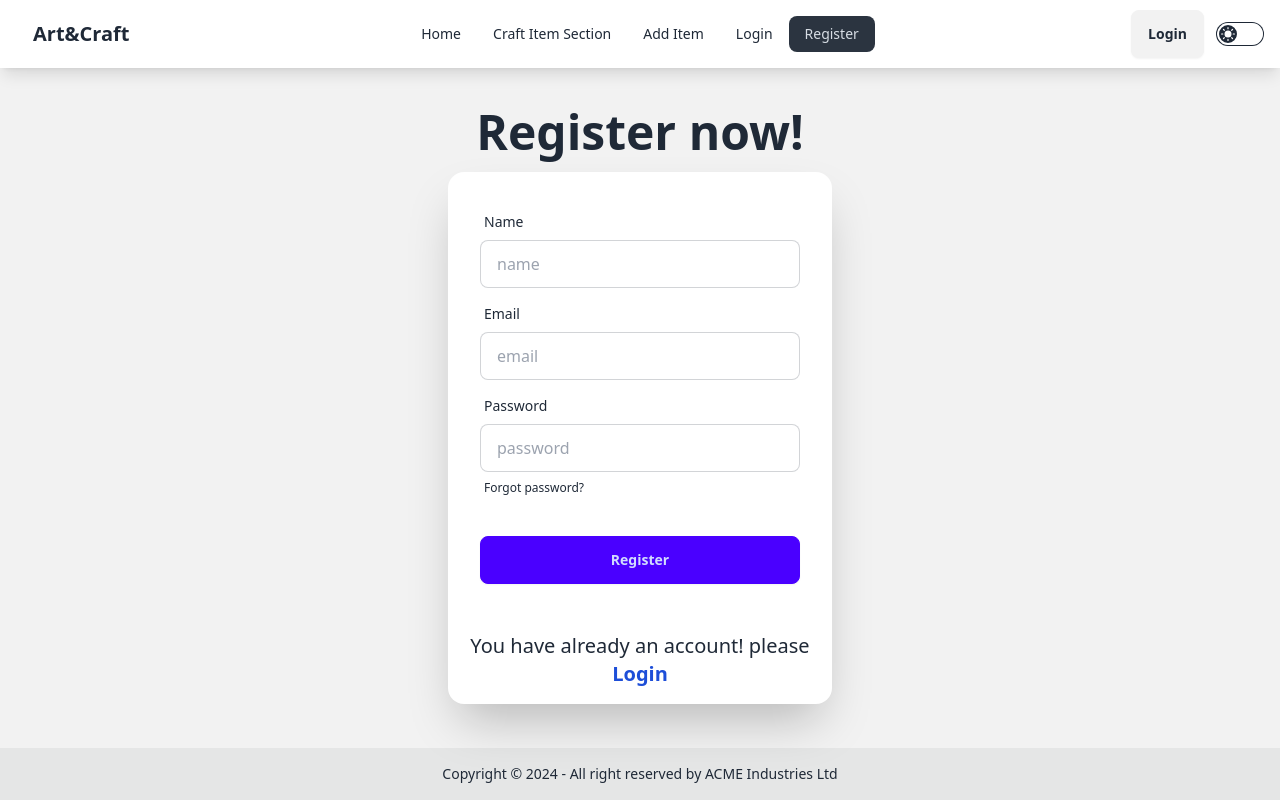
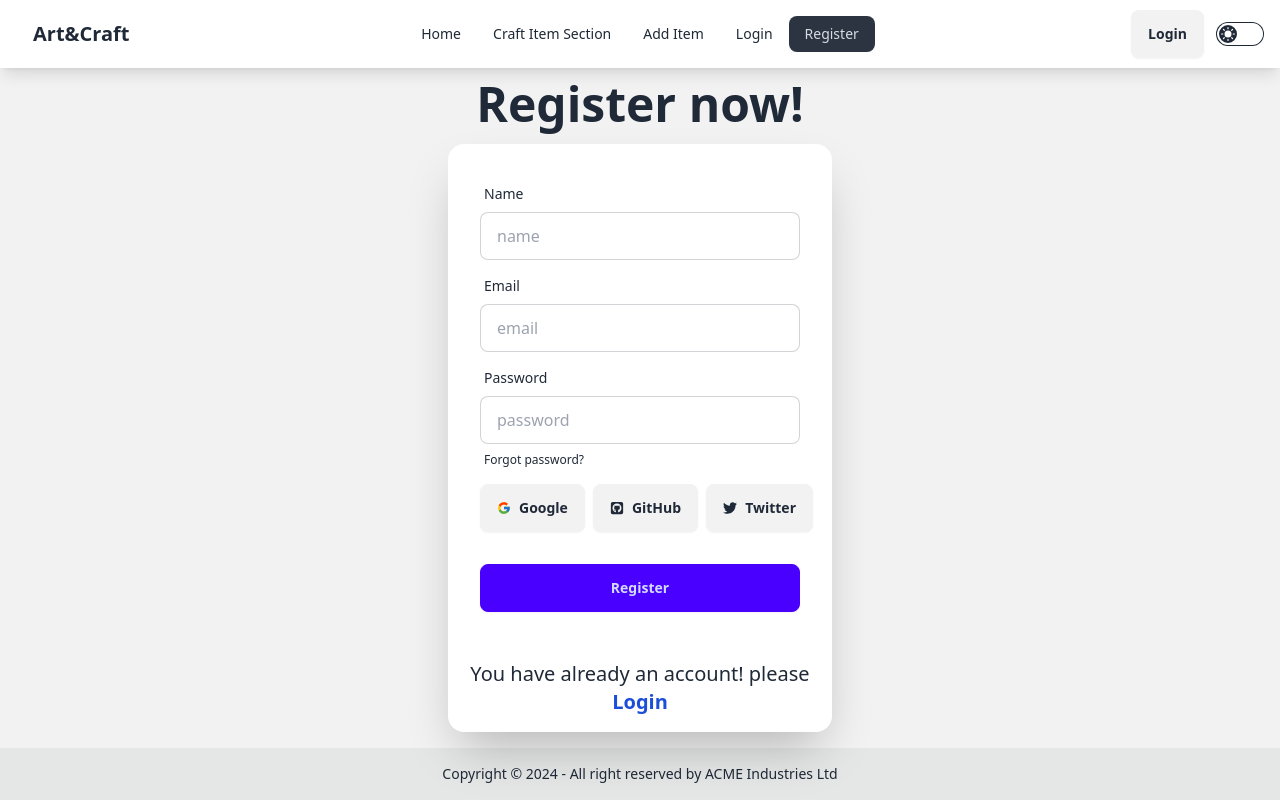
Before and after one commit to mdnaeemmiah/B9A10-assingment, a React (Vite) app: page /register in a window 1280 px wide. Built offline with nearby package versions, Linux system fonts and the light colour scheme; no server answers.

Commit message:
google and github auth added

```diff
--- a/package.json
+++ b/package.json
@@ -15,6 +15,7 @@
     "match-sorter": "^6.3.4",
     "react": "^18.3.1",
     "react-dom": "^18.3.1",
+    "react-icons": "^5.3.0",
     "react-router-dom": "^6.26.1",
     "sort-by": "^1.2.0",
     "sweetalert2": "^11.12.4"
--- a/src/Components/Register.jsx
+++ b/src/Components/Register.jsx
@@ -1,23 +1,39 @@
 import { useContext } from "react";
 import { AuthContext } from "../Provider/AuthProvider";
 import { Link } from "react-router-dom";
+import { FcGoogle } from "react-icons/fc";
+import { FaSquareGithub, FaTwitter } from "react-icons/fa6";
 
 
 const Register = () => {
-    const {createUser} =useContext(AuthContext);
+    const { createUser,githubLogin,googleLogin } = useContext(AuthContext);
     const handleSingUp = e => {
         e.preventDefault();
         const form = e.target;
-        const name =form.name.value;
+        const name = form.name.value;
         const email = form.email.value;
         const password = form.password.value;
-        const newUser = { name,email, password };
+        const newUser = { name, email, password };
         console.log(newUser);
-        // if(password.length<6){
+        if(password.length<6){
+            alert('At Least 6 character')
+            return ;
+        }
+        if(/^(?=.*[a-z])(?=.*[A-Z])(?=.*\d)(?=.*[@$!%*?&])[A-Za-z\d@$!%*?&]{8,}$/.test(password)){
+            alert('please provide strong password')
+            return;
+        }
 
-        // }
-
-        createUser(email,password)
+        createUser(email, password)
+            .then(result => {
+                console.log(result.user);
+            })
+            .catch(error => {
+                console.log(error);
+            })
+    }
+    const handleGoogleSubmit =()=>{
+        googleLogin()
         .then(result=>{
             console.log(result.user);
         })
@@ -25,6 +41,16 @@ const Register = () => {
             console.log(error);
         })
     }
+    const handleGithub =()=>{
+        githubLogin()
+        .then(result=>{
+            console.log(result.user);
+        })
+        .catch(error=>{
+            console.log(error);
+        })
+    }
+
     return (
         <div className="hero bg-base-200 min-h-[calc(100vh-116px)]">
             <div className="hero-content flex-col ">
@@ -55,6 +81,21 @@ const Register = () => {
                                 <a href="#" className="label-text-alt link link-hover">Forgot password?</a>
                             </label>
                         </div>
+                        <div className="flex gap-2">
+                            <button onClick={handleGoogleSubmit} className="btn">
+                            <FcGoogle />
+
+                                Google
+                            </button>
+                            <button onClick={handleGithub} className="btn">
+                            <FaSquareGithub />
+                                GitHub
+                            </button>
+                            <button className="btn">
+                            <FaTwitter />
+                                Twitter
+                            </button>
+                        </div>
                         <div className="form-control mt-6">
                             <button className="btn btn-primary">Register</button>
                         </div>
--- a/src/Provider/AuthProvider.jsx
+++ b/src/Provider/AuthProvider.jsx
@@ -1,8 +1,10 @@
-import { createUserWithEmailAndPassword, onAuthStateChanged, signInWithEmailAndPassword, signOut } from "firebase/auth";
+import { createUserWithEmailAndPassword, GithubAuthProvider, GoogleAuthProvider, onAuthStateChanged, signInWithEmailAndPassword, signInWithPopup, signOut } from "firebase/auth";
 import { createContext, useEffect, useState } from "react";
 import auth from "../Firebase/firebase.config";
 
 export const AuthContext = createContext();
+const GoogleProvider = new GoogleAuthProvider();
+const GitHubProvider = new GithubAuthProvider();
 
 const AuthProvider = ({children}) => {
     const [users,setUsers] = useState();
@@ -20,6 +22,16 @@ const AuthProvider = ({children}) => {
         setLoading(true)
         return signOut(auth);
     }
+    const googleLogin=()=>{
+        setLoading(true)
+        return signInWithPopup(auth,GoogleProvider)
+    }
+    const githubLogin =()=>{
+        setLoading(true)
+        return signInWithPopup(auth,GitHubProvider)
+    }
+
+
     useEffect(()=>{
         const unSubsCribe = onAuthStateChanged(auth,currentUser=>{
             setUsers(currentUser)
@@ -37,6 +49,8 @@ const AuthProvider = ({children}) => {
         createUser,
         loginUser,
         logOut,
+        googleLogin,
+        githubLogin,
     }
     return (
         <AuthContext.Provider value={authInfo}>
```
Also changed, not shown: 1 other file (tests, documents, lock files or other folders). Lines whose indentation alone changed are shown as unchanged.
